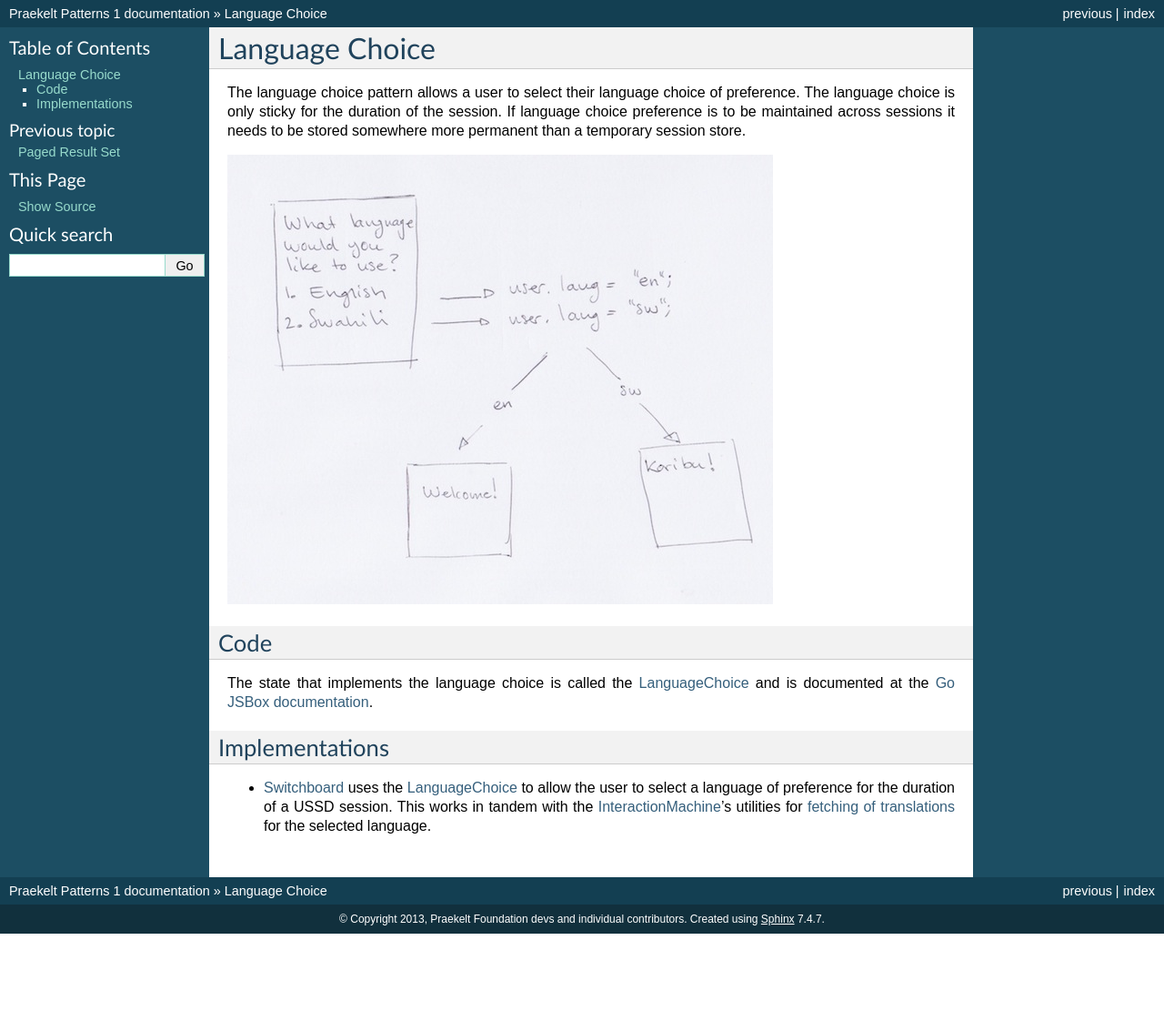
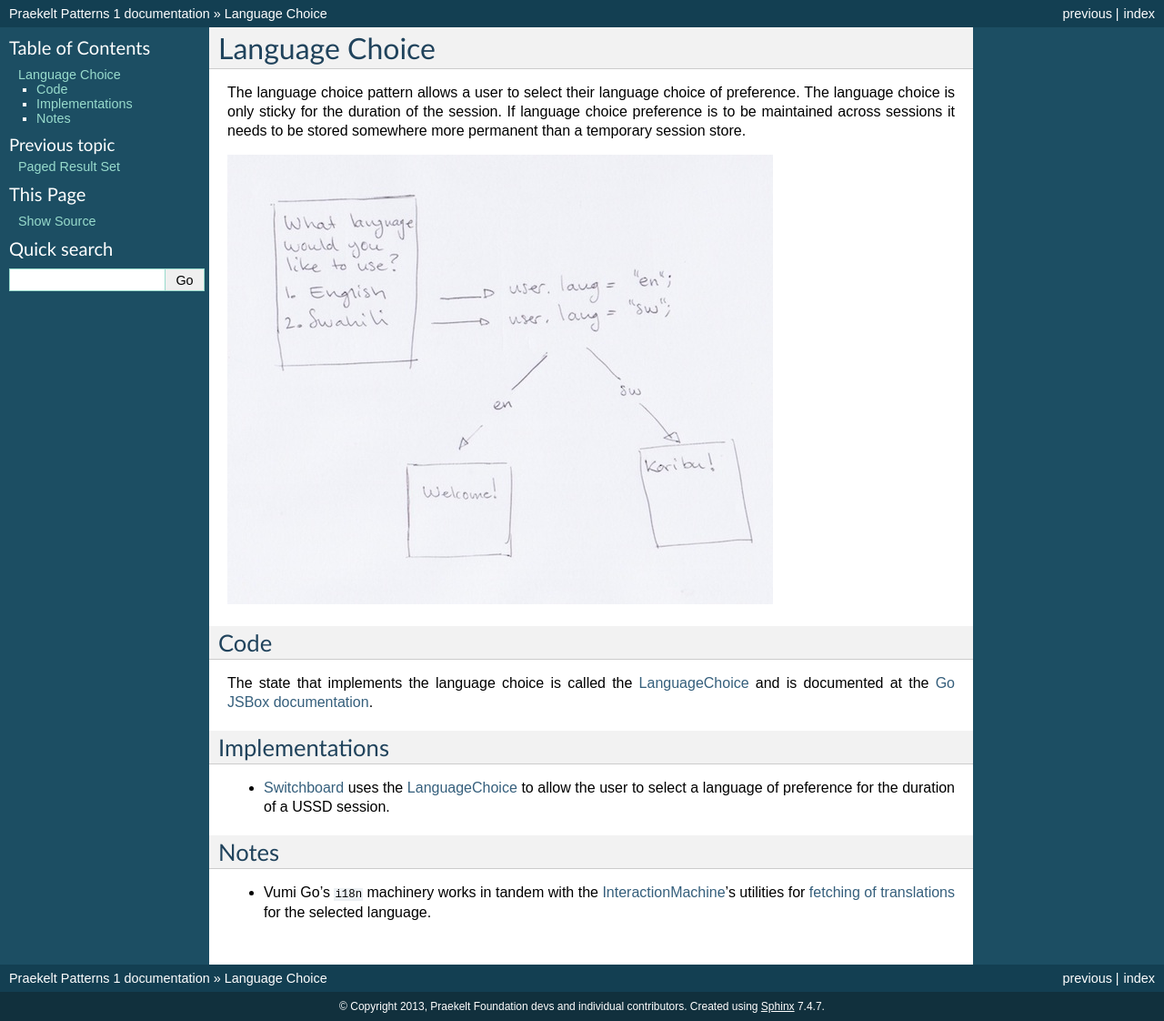
Before and after one commit to praekeltfoundation/patterns, a Sphinx documentation site: the page built from docs/states/language-choice.rst, in a window 1280 px wide. Shown: the whole page at 91% size. Built offline with Sphinx 7.4.7, drawn with Linux system fonts in a browser that asks for light colours; before the commit the page ends 1026 px from its top, so only the background shows below that.

Commit message:
split i18n stuff into a note

```diff
--- a/docs/states/language-choice.rst
+++ b/docs/states/language-choice.rst
@@ -20,9 +20,15 @@ Implementations
 ~~~~~~~~~~~~~~~
 
 -   Switchboard_ uses the LanguageChoice_ to allow the user to select
-    a language of preference for the duration of a USSD session. This
-    works in tandem with the `InteractionMachine`_'s utilities for
-    `fetching of translations`_ for the selected language.
+    a language of preference for the duration of a USSD session.
+
+
+Notes
+~~~~~
+
+-   Vumi Go's ``i18n`` machinery works in tandem with the
+    `InteractionMachine`_'s utilities for `fetching of translations`_
+    for the selected language.
 
 .. _`Go JSBox documentation`: http://vumi-jssandbox-toolkit.readthedocs.org/
 .. _LanguageChoice: http://vumi-jssandbox-toolkit.readthedocs.org/en/latest/states.html#LanguageChoice
```
